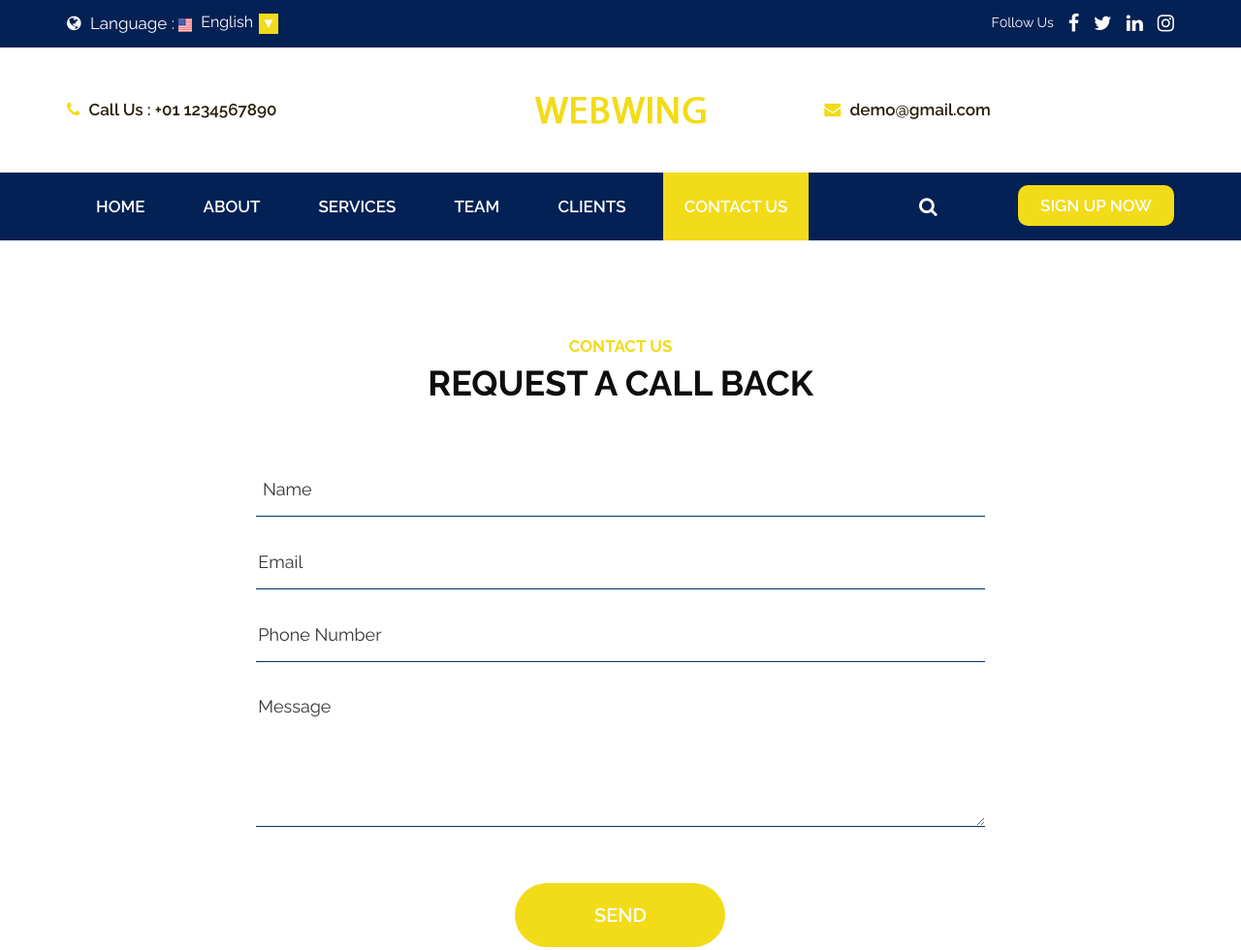
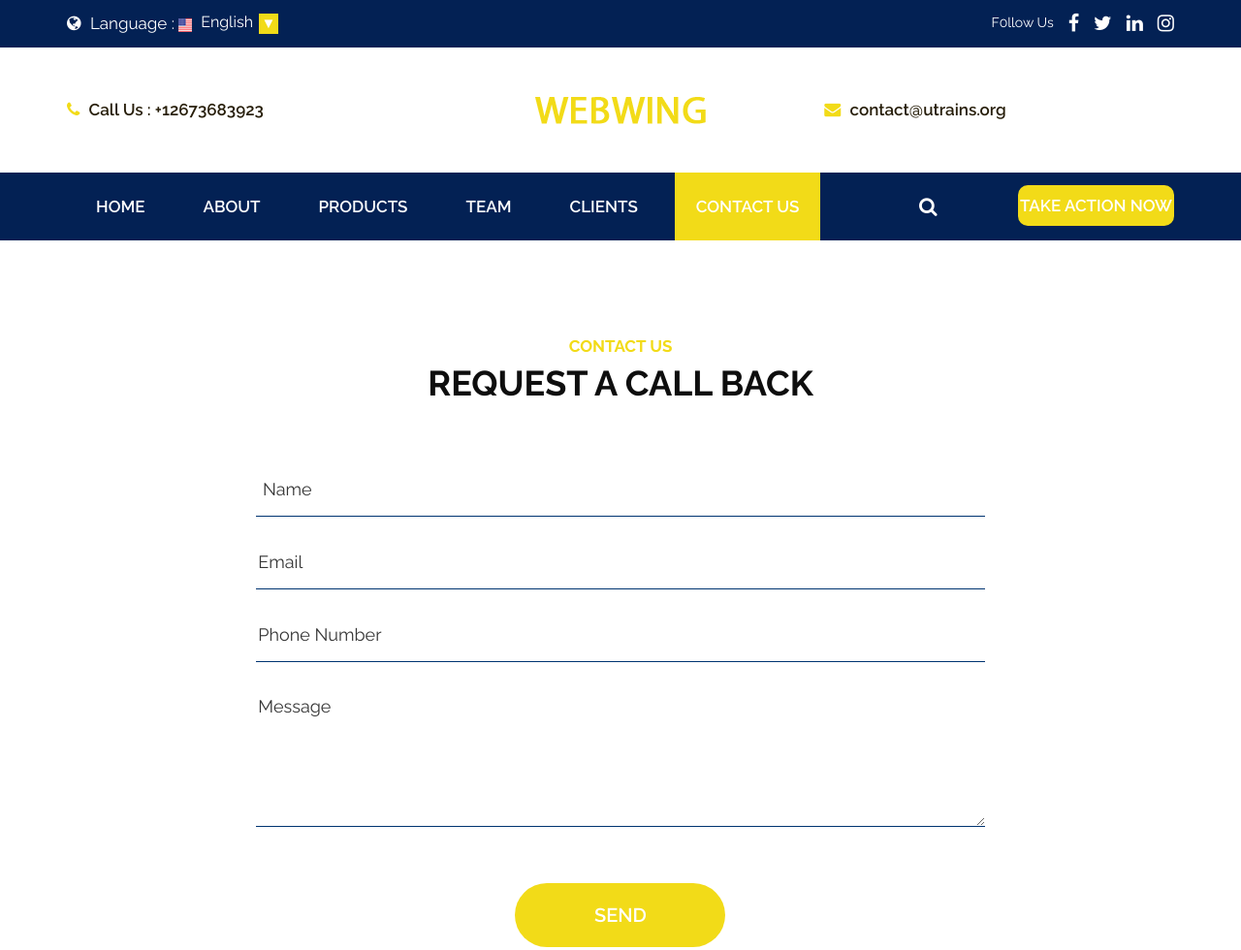
Before and after one commit to amara-bit/webwing, a plain HTML site: page contact.html in a window 1280 px wide. Shown: the top 980 px of the page at 97% size. Drawn offline with nearby package versions, Linux system fonts and the light colour scheme.

Commit message:
feature branch

```diff
--- a/contact.html
+++ b/contact.html
@@ -82,7 +82,7 @@
                   <div class="row d_flex">
                      <div class="col-md-4 col-sm-4 d_none">
                         <ul class="conta_icon">
-                           <li><a href="#"><i class="fa fa-phone" aria-hidden="true"></i> Call Us : +01 1234567890</a> </li>
+                           <li><a href="#"><i class="fa fa-phone" aria-hidden="true"></i> Call Us : +12673683923</a> </li>
                         </ul>
                      </div>
                      <div class="col-md-4 col-sm-4 " >
@@ -90,7 +90,7 @@
                      </div>
                      <div class="col-md-4 col-sm-4 d_none">
                         <ul class="conta_icon ">
-                           <li><a href="#"><i class="fa fa-envelope" aria-hidden="true"></i> demo@gmail.com</a> </li>
+                           <li><a href="#"><i class="fa fa-envelope" aria-hidden="true"></i> contact@utrains.org</a> </li>
                         </ul>
                      </div>
                   </div>
@@ -113,7 +113,7 @@
                                     <a class="nav-link" href="about.html">about</a>
                                  </li>
                                  <li class="nav-item">
-                                    <a class="nav-link" href="service.html">services</a>
+                                    <a class="nav-link" href="service.html">products</a>
                                  </li>
                                  <li class="nav-item">
                                     <a class="nav-link" href="team.html">team </a>
@@ -131,7 +131,7 @@
                      <div class="col-md-3 col-sm-5 d_none">
                         <ul class="sign">
                            <li><a href="#"><i class="fa fa-search" aria-hidden="true"></i></a></li>
-                           <li><a class="sign_btn" href="#">sign up now</a></li>
+                           <li><a class="sign_btn" href="#">take action now</a></li>
                         </ul>
                      </div>
                   </div>
```
